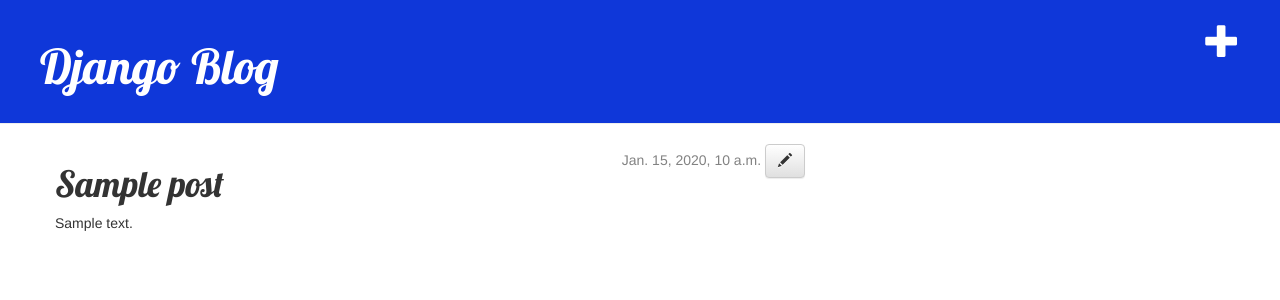
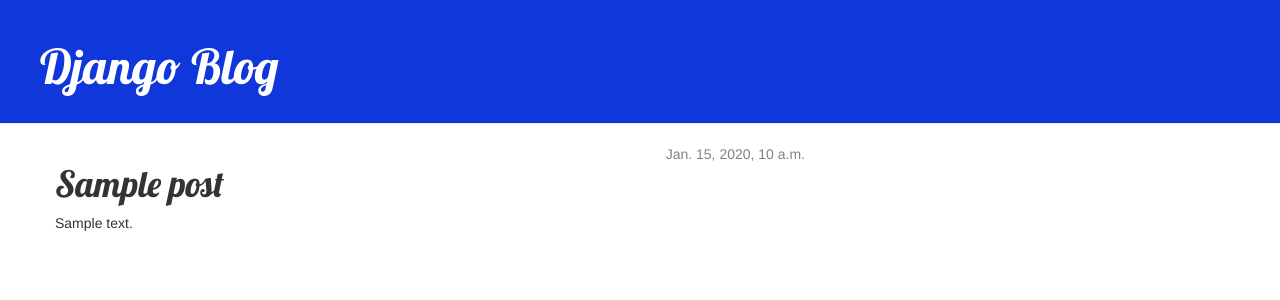
Before and after one commit to GabrielCzar/PyDjangoAppBlog, a Django app: template blog/templates/blog/post_detail.html in a window 1280 px wide. Shown: the top 300 px of the page. Run offline with Django 3.2, Linux system fonts and the light colour scheme; the template is opened without the code that fills it: most values are stand-ins (such as "Sample title", 1, 10 or a date in 2020); some libraries are stand-ins or nearby versions.

Commit message:
Adicionado autenticacao

```diff
--- a/blog/templates/blog/base.html
+++ b/blog/templates/blog/base.html
@@ -13,8 +13,10 @@
     <body>
 
         <div class="page-header">
-            <a href="{% url 'blog.views.post_new' %}" class="top-menu"><span class="glyphicon glyphicon-plus"></span></a>
-            <h1><a href="/" id="#page_header_link">Django Blog</a></h1>
+		{% if user.is_authenticated %}
+            		<a href="{% url 'post_new' %}" class="top-menu"><span class="glyphicon glyphicon-plus"></span></a>
+	    	{% endif %}
+            	<h1><a href="/" id="#page_header_link">Django Blog</a></h1>
         </div>
 
         <div class="content container">
--- a/blog/templates/blog/post_detail.html
+++ b/blog/templates/blog/post_detail.html
@@ -5,7 +5,9 @@
     {% if post.published_date %}
         {{ post.published_date }}
     {% endif %}
-    <a class="btn btn-default" href="{% url 'post_edit' pk=post.pk %}"><span class="glyphicon glyphicon-pencil"></span></a>
+	{% if user.is_authenticated %}
+	    <a class="btn btn-default" href="{% url 'post_edit' pk=post.pk %}"><span class="glyphicon glyphicon-pencil"></span></a>
+	{% endif %}
     </div>
     <h1>{{ post.title }}</h1>
     <p>{{ post.text|linebreaksbr }}</p>
```
Also changed, not shown: blog/templates/blog/post_list.html (line endings or trailing spaces).
